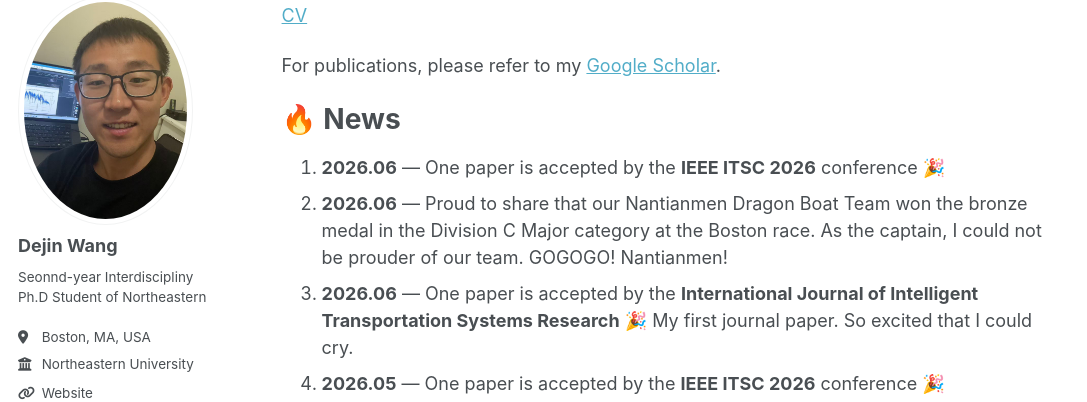
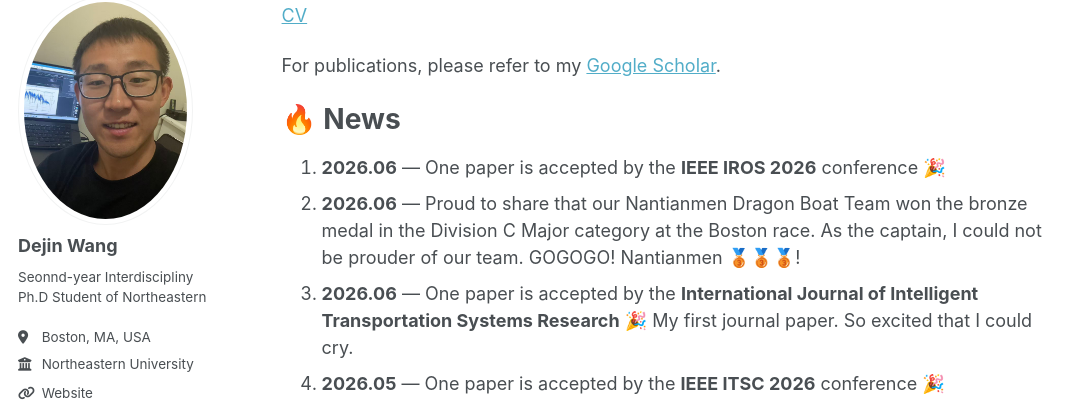
Before and after one commit to dejin-wang/dejin-wang.github.io, a Jekyll site: the page built from _pages/about.md, in a window 1280 px wide and 900 px high, scrolled down 311 px. Shown: the part 103-505 px from the top of the window, without its empty margins (0-1087 px from the left). Built offline with Jekyll 4.4.1, drawn with Linux system fonts in a browser that asks for light colours; some web fonts are replaced; a script that is not in the unit is left out.

Commit message:
Update about.md

```diff
--- a/_pages/about.md
+++ b/_pages/about.md
@@ -21,8 +21,8 @@ For publications, please refer to my [Google Scholar](https://scholar.google.com
 🔥 News
 ======
 
-1. **2026.06** — One paper is accepted by the **IEEE ITSC 2026** conference 🎉
-2. **2026.06** — Proud to share that our Nantianmen Dragon Boat Team won the bronze medal in the Division C Major category at the Boston race. As the captain, I could not be prouder of our team. GOGOGO! Nantianmen!
+1. **2026.06** — One paper is accepted by the **IEEE IROS 2026** conference 🎉
+2. **2026.06** — Proud to share that our Nantianmen Dragon Boat Team won the bronze medal in the Division C Major category at the Boston race. As the captain, I could not be prouder of our team. GOGOGO! Nantianmen 🥉🥉🥉!
 4. **2026.06** — One paper is accepted by the **International Journal of Intelligent Transportation Systems Research** 🎉 My first journal paper. So excited that I could cry.
 5. **2026.05** — One paper is accepted by the **IEEE ITSC 2026** conference 🎉
 6. **2026.03** — Presented the poster “RGDR: Reward-Guided Domain Randomization for Autonomous Driving” at **CEE Industry Leadership Night** 📊
```
